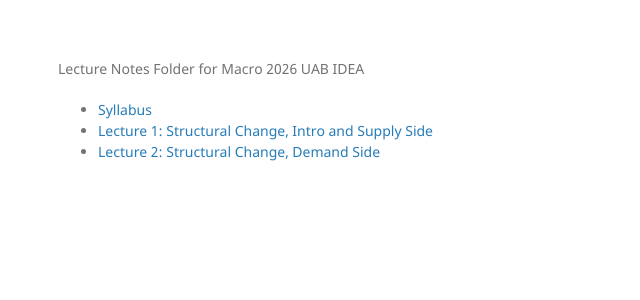
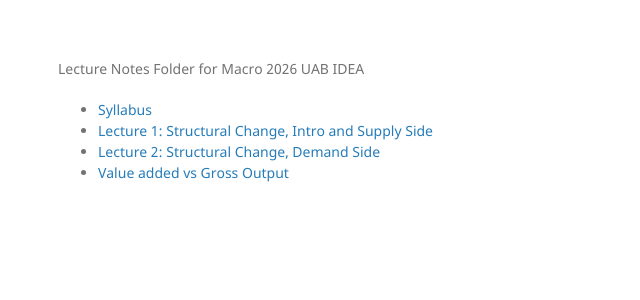
Before and after one commit to mestieri/mestieri.github.io, a Jekyll site: the page built from teaching/index.md, in a window 1280 px wide. Shown: the top 300 px of the page, without its empty margins (0-640 px from the left). Built offline with Jekyll 4.4.1, drawn with Linux system fonts in a browser that asks for light colours; our own code applies the rules of GitHub Pages for plain Markdown files.

Commit message:
Add link to Value added vs Gross Output lecture

```diff
--- a/teaching/index.md
+++ b/teaching/index.md
@@ -3,3 +3,4 @@ Lecture Notes Folder for Macro 2026 UAB IDEA
 - [Syllabus](/teaching/macro2026mestieri_tostudents.pdf)
 - [Lecture 1: Structural Change, Intro and Supply Side](/teaching/lecture1.pdf)
 - [Lecture 2: Structural Change, Demand Side](/teaching/lecture2.pdf)
+- [Value added vs Gross Output](/teaching/vago.pdf)
```
